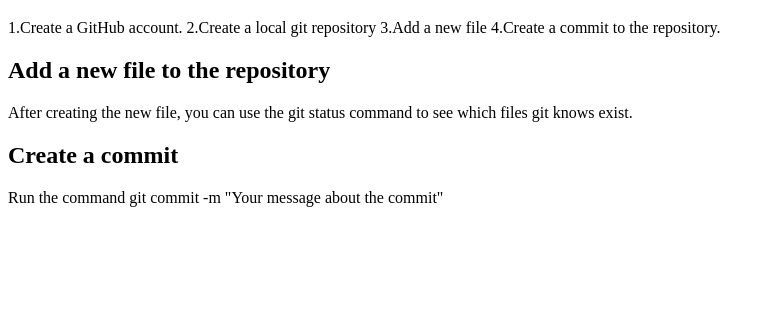
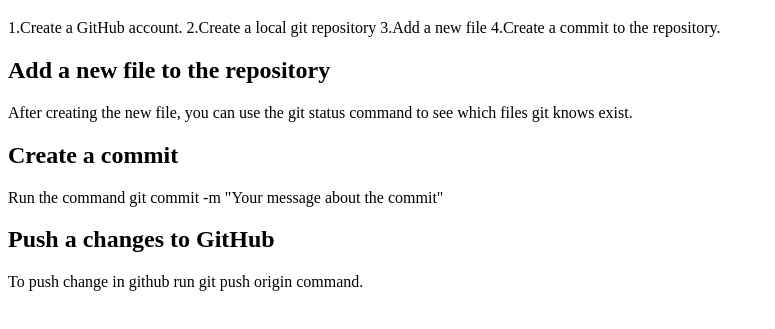
Before and after one commit to Nosheen17/Mobile_Comuting, a plain HTML site: page index.html in a window 1280 px wide. Shown: the part 61-390 px from the top of the page, without its empty margins (0-775 px from the left). Drawn offline with Linux system fonts and the light colour scheme.

Commit message:
Commit a change

```diff
--- a/index.html
+++ b/index.html
@@ -16,5 +16,7 @@
     files git knows exist.
     <h2>Create a commit</h2>
     Run the command git commit -m "Your message about the commit"
+    <h2>Push a changes to GitHub</h2>
+    To push change in github run git push origin command.
   </body>
 </html>
```
